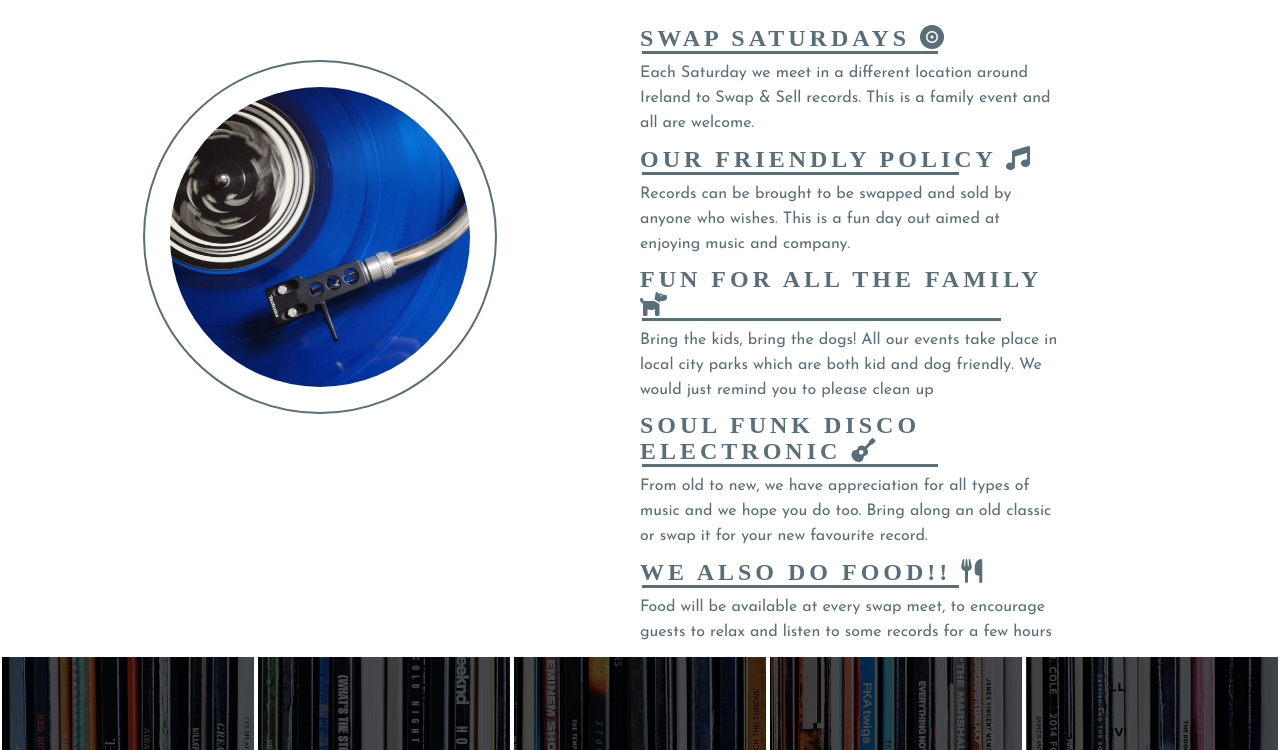
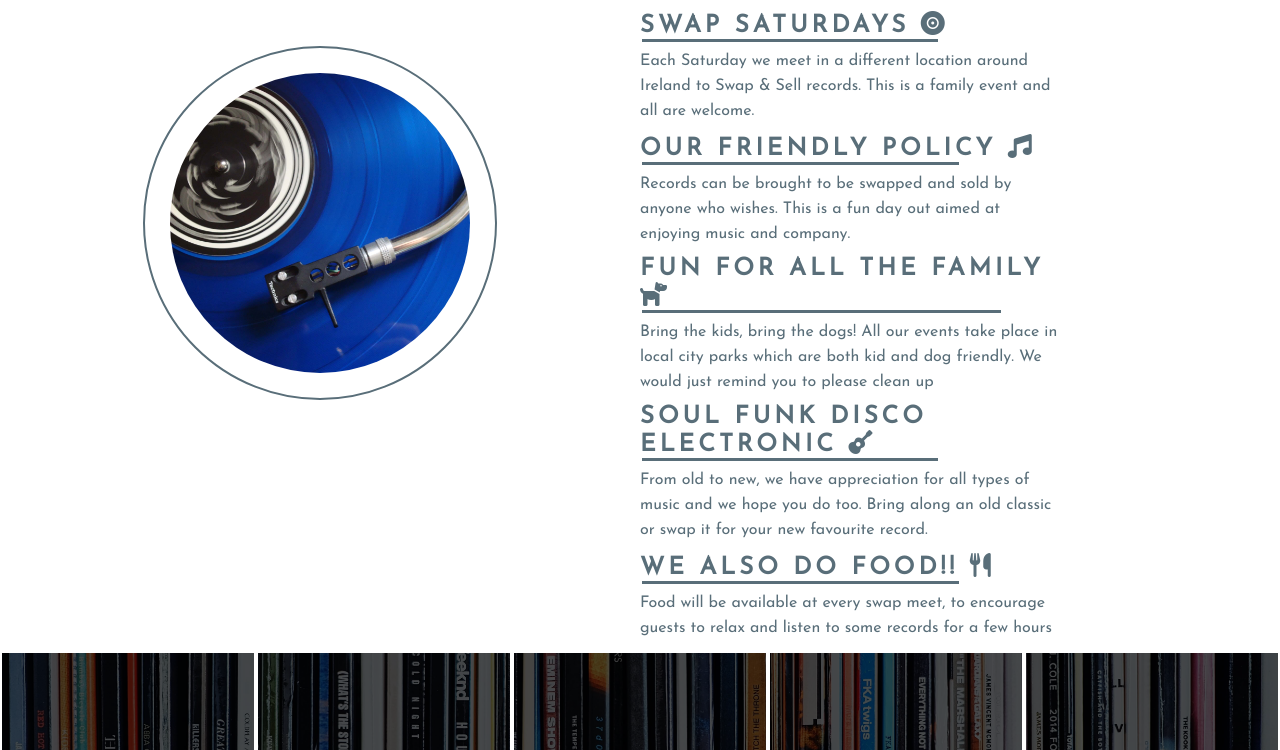
Before and after one commit to EoinAherne/portfolio-project-one, a plain HTML site: page index.html in a window 1280 px wide. Shown: the part 747-1497 px from the top of the page. Drawn offline with Linux system fonts and the light colour scheme.

Commit message:
Add font family

```diff
--- a/assets/css/style.css
+++ b/assets/css/style.css
@@ -13,7 +13,7 @@ body {
 /* Headings and logo */
 h1,
 h2 {
-    font-family: 'Joefin sans', 'sans-serif';
+    font-family: 'Josefin sans', 'sans-serif';
     text-transform: uppercase;
     letter-spacing: 4px;
 }
```
